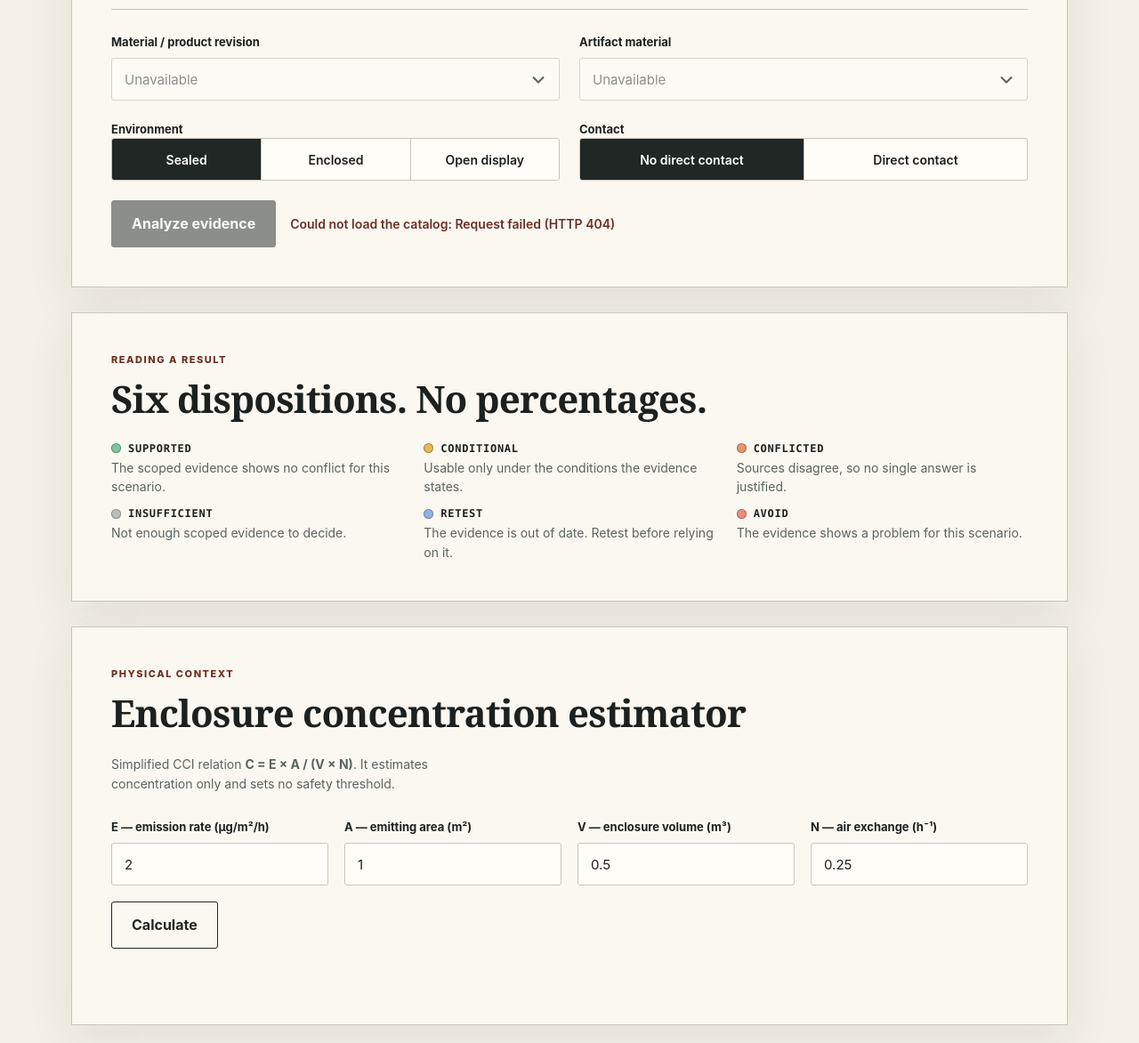
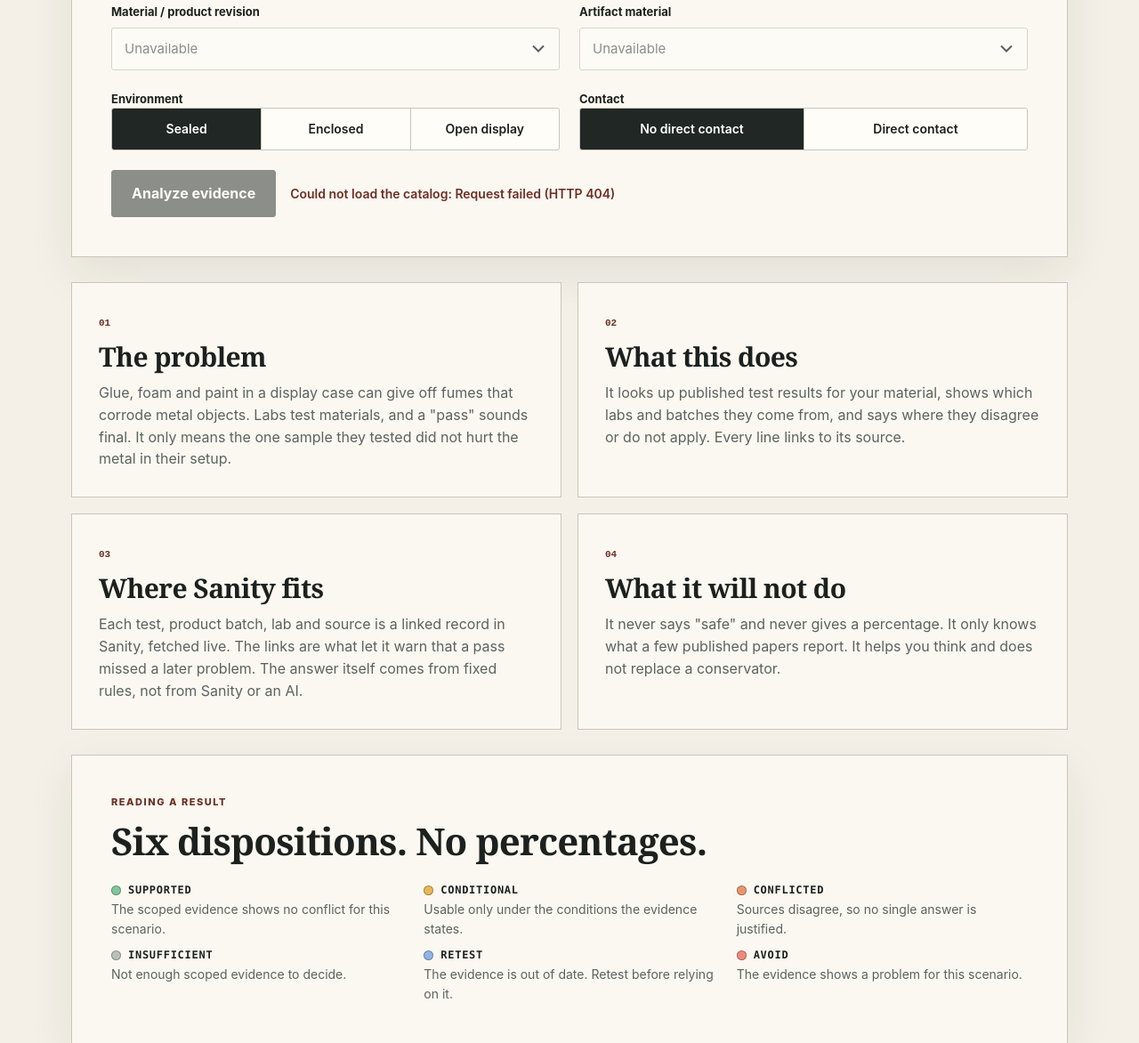
Before and after one commit to sagarchive/artifactguard, a website: page public/index.html in a window 1280 px wide. Shown: the part 800-1972 px from the top of the page at 89% size. Drawn offline with Linux system fonts and the light colour scheme; no server answers.

Commit message:
docs: plain-language homepage, Sanity role

```diff
--- a/public/index.html
+++ b/public/index.html
@@ -36,11 +36,11 @@
     </header>
     <main>
       <section class="hero">
-        <div class="eyebrow">Conservation evidence engine</div>
-        <h1>A test result is evidence.<br />It is not a permanent property of a material.</h1>
+        <div class="eyebrow">For museum display cases</div>
+        <h1>Can this material sit next to that museum object?</h1>
         <p class="lede">
-          Check whether a material's test evidence actually applies to your object, formulation,
-          contact mode and enclosure.
+          A lab "pass" only covers the sample that was tested. Pick your material, object and
+          display, and see what the published evidence really supports, with sources.
         </p>
       </section>
 
@@ -48,7 +48,7 @@
         <div class="panel-head">
           <div>
             <div class="eyebrow">Scenario builder</div>
-            <h2 id="analyzerTitle">Can these coexist?</h2>
+            <h2 id="analyzerTitle">Check a case</h2>
           </div>
           <div class="presets" role="group" aria-label="Example cases">
             <span class="presets-label">Try a case</span
@@ -168,6 +168,43 @@
         </section>
       </section>
 
+      <section class="method-grid" aria-label="About this site">
+        <article class="method-card">
+          <span>01</span>
+          <h2>The problem</h2>
+          <p>
+            Glue, foam and paint in a display case can give off fumes that corrode metal objects.
+            Labs test materials, and a "pass" sounds final. It only means the one sample they tested
+            did not hurt the metal in their setup.
+          </p>
+        </article>
+        <article class="method-card">
+          <span>02</span>
+          <h2>What this does</h2>
+          <p>
+            It looks up published test results for your material, shows which labs and batches they
+            come from, and says where they disagree or do not apply. Every line links to its source.
+          </p>
+        </article>
+        <article class="method-card">
+          <span>03</span>
+          <h2>Where Sanity fits</h2>
+          <p>
+            Each test, product batch, lab and source is a linked record in Sanity, fetched live. The
+            links are what let it warn that a pass missed a later problem. The answer itself comes
+            from fixed rules, not from Sanity or an AI.
+          </p>
+        </article>
+        <article class="method-card">
+          <span>04</span>
+          <h2>What it will not do</h2>
+          <p>
+            It never says "safe" and never gives a percentage. It only knows what a few published
+            papers report. It helps you think and does not replace a conservator.
+          </p>
+        </article>
+      </section>
+
       <section class="panel legend" aria-labelledby="legendTitle">
         <div class="eyebrow">Reading a result</div>
         <h2 id="legendTitle">Six dispositions. No percentages.</h2>
```
Also changed, not shown: docs/DEPLOYMENT.md (+6 -2 lines), README.md, docs/img/flagship-case.png.
